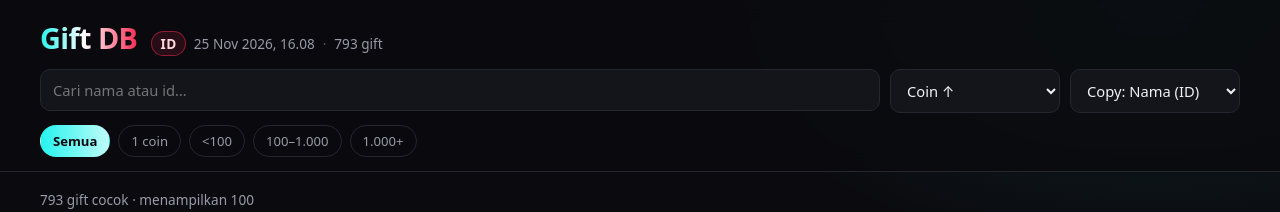
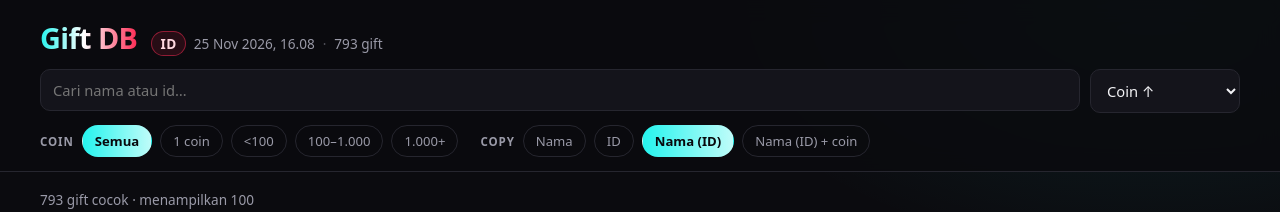
Before and after one commit to xyra-dev/gift-db, a website: page docs/index.html in a window 1280 px wide. Shown: the top 212 px of the page. Drawn offline with Linux system fonts and the light colour scheme.

Commit message:
web: samakan gaya copy picker dengan chip filter coin

```diff
--- a/docs/app.js
+++ b/docs/app.js
@@ -29,7 +29,7 @@ const el = {
   grid: document.getElementById('grid'),
   search: document.getElementById('search'),
   sort: document.getElementById('sort'),
-  copyFormat: document.getElementById('copy-format'),
+  copyChips: document.getElementById('copy-chips'),
   chips: document.getElementById('coin-chips'),
   result: document.getElementById('result'),
   empty: document.getElementById('empty'),
@@ -219,9 +219,14 @@ function bindControls() {
     render();
   });
 
-  el.copyFormat.addEventListener('change', () => {
-    const value = el.copyFormat.value;
+  el.copyChips.addEventListener('click', (event) => {
+    const button = event.target.closest('button[data-copy]');
+    if (!button) return;
+    const value = button.dataset.copy;
     state.copyFormat = COPY_FORMATS[value] ? value : 'name-id';
+    for (const chip of el.copyChips.querySelectorAll('.chip')) {
+      chip.classList.toggle('is-active', chip === button);
+    }
     try {
       localStorage.setItem(COPY_STORAGE_KEY, state.copyFormat);
     } catch {
@@ -246,7 +251,9 @@ function bindControls() {
 function applyStateToControls() {
   el.search.value = state.query;
   el.sort.value = state.sort;
-  el.copyFormat.value = state.copyFormat;
+  for (const chip of el.copyChips.querySelectorAll('.chip')) {
+    chip.classList.toggle('is-active', chip.dataset.copy === state.copyFormat);
+  }
   for (const chip of el.chips.querySelectorAll('.chip')) {
     chip.classList.toggle('is-active', chip.dataset.coin === state.coin);
   }
--- a/docs/index.html
+++ b/docs/index.html
@@ -38,23 +38,25 @@
             <option value="name-desc">Nama Z–A</option>
           </select>
         </label>
-        <label class="copy-format">
-          <span class="visually-hidden">Format copy</span>
-          <select id="copy-format" title="Format yang di-copy saat nama/kartu diklik">
-            <option value="name">Copy: Nama</option>
-            <option value="id">Copy: ID</option>
-            <option value="name-id" selected>Copy: Nama (ID)</option>
-            <option value="name-id-coin">Copy: Nama (ID) + coin</option>
-          </select>
-        </label>
       </div>
 
+      <div class="chips-row">
         <div class="chips" id="coin-chips" role="group" aria-label="Filter coin">
+          <span class="chips-label">Coin</span>
           <button type="button" data-coin="all" class="chip is-active">Semua</button>
           <button type="button" data-coin="one" class="chip">1 coin</button>
           <button type="button" data-coin="lt100" class="chip">&lt;100</button>
           <button type="button" data-coin="mid" class="chip">100–1.000</button>
           <button type="button" data-coin="high" class="chip">1.000+</button>
+        </div>
+
+        <div class="chips" id="copy-chips" role="group" aria-label="Format copy">
+          <span class="chips-label">Copy</span>
+          <button type="button" data-copy="name" class="chip">Nama</button>
+          <button type="button" data-copy="id" class="chip">ID</button>
+          <button type="button" data-copy="name-id" class="chip is-active">Nama (ID)</button>
+          <button type="button" data-copy="name-id-coin" class="chip">Nama (ID) + coin</button>
+        </div>
       </div>
     </header>
 
--- a/docs/style.css
+++ b/docs/style.css
@@ -106,8 +106,7 @@ body {
 }
 
 .search input,
-.sort select,
-.copy-format select {
+.sort select {
   width: 100%;
   padding: 10px 12px;
   border-radius: 10px;
@@ -120,15 +119,28 @@ body {
 }
 
 .search input:focus,
-.sort select:focus,
-.copy-format select:focus {
+.sort select:focus {
   border-color: rgb(37 244 238 / 0.6);
   box-shadow: 0 0 0 3px rgb(37 244 238 / 0.12);
 }
 
-.sort,
-.copy-format {
-  flex: 0 1 170px;
+.sort {
+  flex: 0 0 150px;
+}
+
+.chips-row {
+  display: flex;
+  flex-wrap: wrap;
+  gap: 10px 22px;
+}
+
+.chips-label {
+  align-self: center;
+  color: var(--muted);
+  font-size: 0.72rem;
+  font-weight: 600;
+  letter-spacing: 0.08em;
+  text-transform: uppercase;
 }
 
 .chips {
```
Also changed, not shown: AGENTS.md (+1 -1 lines), README.md. Lines whose indentation alone changed are shown as unchanged.
